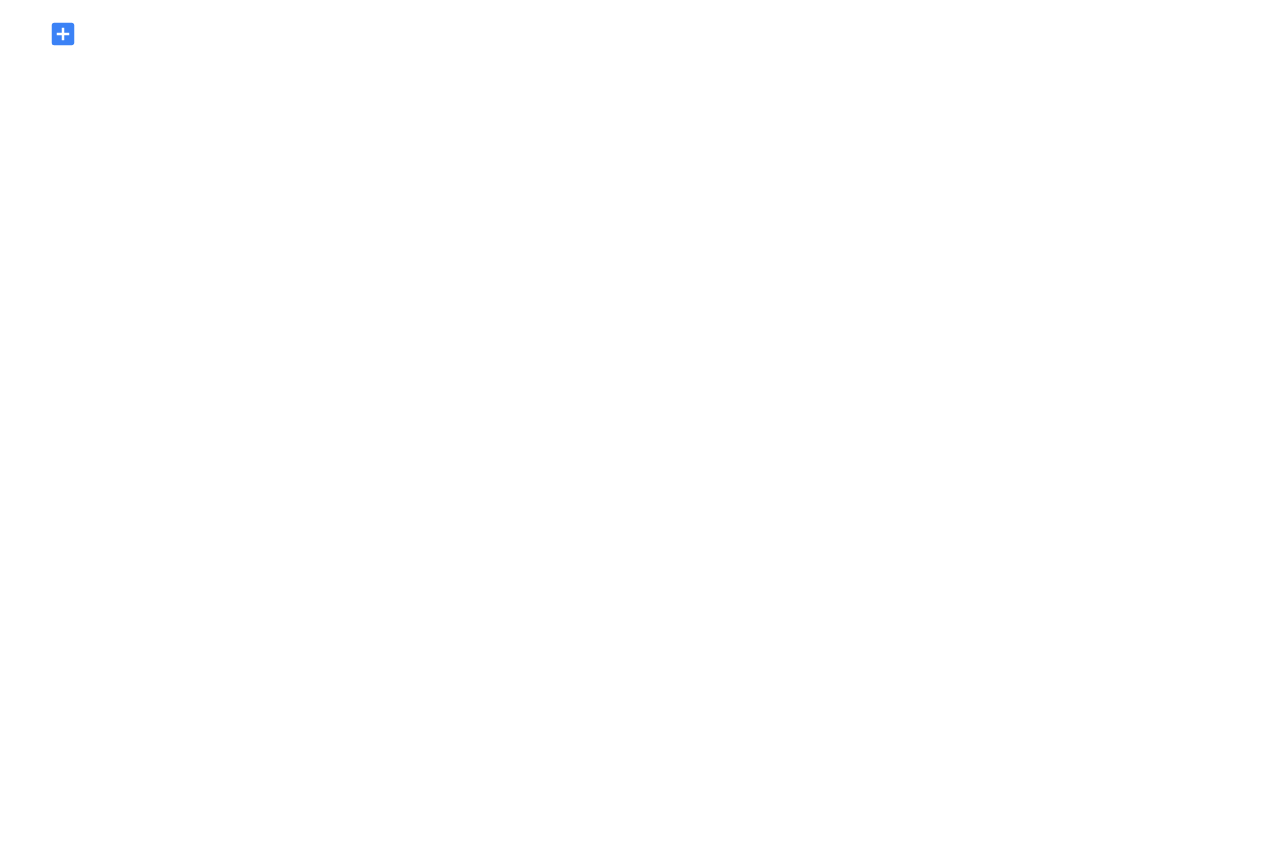
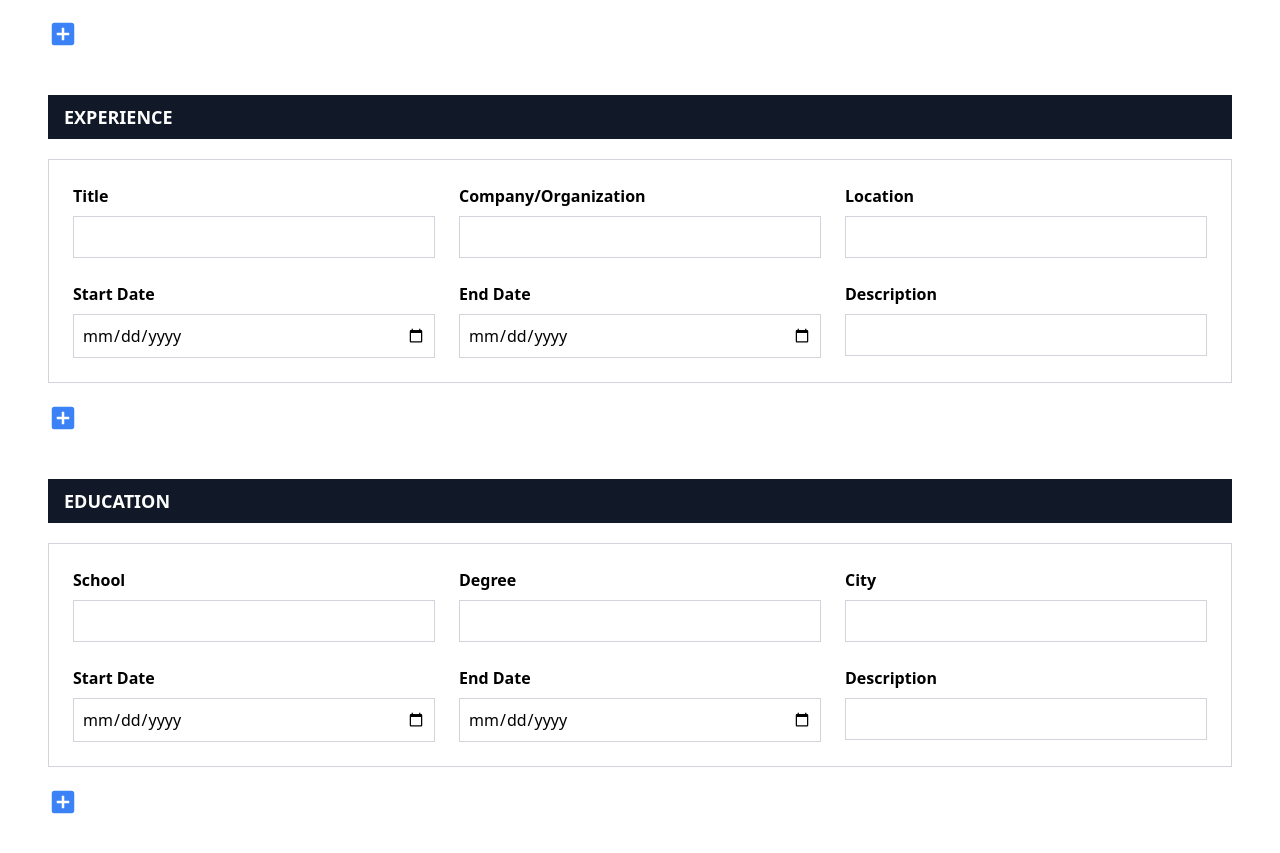
Before and after one commit to anshu1612/resume-builder, a React (Vite) app: page / in a window 1280 px wide. Shown: the part 745-1598 px from the top of the page. Before the commit the page ends 848 px from the top, so only its background shows below. Built offline with nearby package versions, Linux system fonts and the light colour scheme.

Commit message:
Build experience and education section

```diff
--- a/src/App.jsx
+++ b/src/App.jsx
@@ -2,6 +2,8 @@ import { useState } from "react";
 import NavBar from "./components/NavBar";
 import About from "./components/About";
 import Achievements from "./components/Achievements";
+import Experience from "./components/Experience";
+import Education from "./components/Education";
 
 function App() {
   const [aboutData, setAboutData] = useState({
@@ -18,6 +20,26 @@ function App() {
 
   const [achievements, setAchievements] = useState([
     { title: "", description: "" },
+  ]);
+  const [experiences, setExperiences] = useState([
+    {
+      title: "",
+      company: "",
+      location: "",
+      startDate: "",
+      endDate: "",
+      description: "",
+    },
+  ]);
+  const [educations, setEducations] = useState([
+    {
+      school: "",
+      degree: "",
+      city: "",
+      startDate: "",
+      endDate: "",
+      description: "",
+    },
   ]);
 
   return (
@@ -47,10 +69,76 @@ function App() {
           addAchievement={() =>
             setAchievements((prev) => [...prev, { title: "", description: "" }])
           }
-          deleteAchievement={(index)=> setAchievements((achievements) => achievements.filter((_, i) => i !== index))}
+          deleteAchievement={(index) =>
+            setAchievements((achievements) =>
+              achievements.filter((_, i) => i !== index)
+            )
+          }
+        />
+        <Experience
+          experiences={experiences}
+          onChange={(e, index) => {
+            setExperiences((experiences) =>
+              experiences.map((experience, i) =>
+                i === index
+                  ? { ...experience, [e.target.name]: e.target.value }
+                  : experience
+              )
+            );
+          }}
+          addExperience={() =>
+            setExperiences((experiences) => [
+              ...experiences,
+              {
+                title: "",
+                company: "",
+                location: "",
+                startDate: "",
+                endDate: "",
+                description: "",
+              },
+            ])
+          }
+          deleteExperience={(index) =>
+            setExperiences((experiences) =>
+              experiences.filter((_, i) => i !== index)
+            )
+          }
+        />
+        <Education
+          educations={educations}
+          onChange={(e, index) => {
+            setEducations((educations) =>
+              educations.map((education, i) =>
+                i === index
+                  ? { ...education, [e.target.name]: e.target.value }
+                  : education
+              )
+            );
+          }}
+          addEducation={() =>
+            setEducations((educations) => [
+              ...educations,
+              {
+                school: "",
+                degree: "",
+                city: "",
+                startDate: "",
+                endDate: "",
+                description: "",
+              },
+            ])
+          }
+          deleteEducation={(index) =>
+            setEducations((educations) =>
+              educations.filter((_, i) => i !== index)
+            )
+          }
         />
         {console.log(aboutData)}
         {console.log(achievements)}
+        {console.log(experiences)}
+        {console.log(educations)}
       </div>
     </>
   );
--- /dev/null
+++ b/src/components/Education.jsx
@@ -0,0 +1,78 @@
+import SectionHeading from "./SectionHeading";
+import FormField from "./FormField";
+import { MdAddBox } from "react-icons/md";
+import { IoMdRemoveCircle } from "react-icons/io";
+
+const Education = ({ educations, onChange, addEducation, deleteEducation }) => {
+  return (
+    <>
+      <SectionHeading heading={"EDUCATION"} />
+      {educations.map((education, index) => (
+        <div
+          key={index}
+          className="relative grid grid-cols-1 gap-6 md:grid-cols-3 p-6 border my-5 border-gray-300"
+        >
+          {index !== 0 && (
+            <button
+              className="absolute top-2 right-2  text-red-600 text-3xl"
+              onClick={() => deleteEducation(index)}
+            >
+              <IoMdRemoveCircle />
+            </button>
+          )}
+          <FormField
+            name="school"
+            label="School"
+            placeholder=""
+            type="text"
+            value={education.school}
+            onChange={(e) => onChange(e, index)}
+          />
+          <FormField
+            name="degree"
+            label="Degree"
+            placeholder=""
+            type="text"
+            value={education.degree}
+            onChange={(e) => onChange(e, index)}
+          />
+          <FormField
+            name="city"
+            label="City"
+            placeholder=""
+            type="text"
+            value={education.city}
+            onChange={(e) => onChange(e, index)}
+          />
+          <FormField
+            name="startDate"
+            label="Start Date"
+            type="date"
+            value={education.startDate}
+            onChange={(e) => onChange(e, index)}
+          />
+          <FormField
+            name="endDate"
+            label="End Date"
+            type="date"
+            value={education.endDate}
+            onChange={(e) => onChange(e, index)}
+          />
+          <FormField
+            name="description"
+            label="Description"
+            placeholder=""
+            type="text"
+            value={education.description}
+            onChange={(e) => onChange(e, index)}
+          />
+        </div>
+      ))}
+      <button onClick={addEducation}>
+        <MdAddBox className="text-blue-500 text-3xl" />
+      </button>
+    </>
+  );
+};
+
+export default Education;
--- /dev/null
+++ b/src/components/Experience.jsx
@@ -0,0 +1,83 @@
+import SectionHeading from "./SectionHeading";
+import FormField from "./FormField";
+import { MdAddBox } from "react-icons/md";
+import { IoMdRemoveCircle } from "react-icons/io";
+
+const Experience = ({
+  experiences,
+  onChange,
+  addExperience,
+  deleteExperience,
+}) => {
+  return (
+    <>
+      <SectionHeading heading={"EXPERIENCE"} />
+      {experiences.map((experience, index) => (
+        <div
+          key={index}
+          className="relative grid grid-cols-1 gap-6 md:grid-cols-3 p-6 border my-5 border-gray-300"
+        >
+          {index !== 0 && (
+            <button
+              className="absolute top-2 right-2  text-red-600 text-3xl"
+              onClick={() => deleteExperience(index)}
+            >
+              <IoMdRemoveCircle />
+            </button>
+          )}
+          <FormField
+            name="title"
+            label="Title"
+            placeholder=""
+            type="text"
+            value={experience.title}
+            onChange={(e) => onChange(e, index)}
+          />
+          <FormField
+            name="company"
+            label="Company/Organization"
+            placeholder=""
+            type="text"
+            value={experience.company}
+            onChange={(e) => onChange(e, index)}
+          />
+          <FormField
+            name="location"
+            label="Location"
+            placeholder=""
+            type="text"
+            value={experience.location}
+            onChange={(e) => onChange(e, index)}
+          />
+          <FormField
+            name="startDate"
+            label="Start Date"
+            type="date"
+            value={experience.startDate}
+            onChange={(e) => onChange(e, index)}
+          />
+          <FormField
+            name="endDate"
+            label="End Date"
+            type="date"
+            value={experience.endDate}
+            onChange={(e) => onChange(e, index)}
+          />
+          <FormField
+            name="description"
+            label="Description"
+            placeholder=""
+            type="text"
+            value={experience.description}
+            onChange={(e) => onChange(e, index)}
+          />
+        </div>
+      ))}
+      <button onClick={addExperience}>
+        <MdAddBox className="text-blue-500 text-3xl" />
+      </button>
+    </>
+  );
+};
+
+export default Experience;
```
